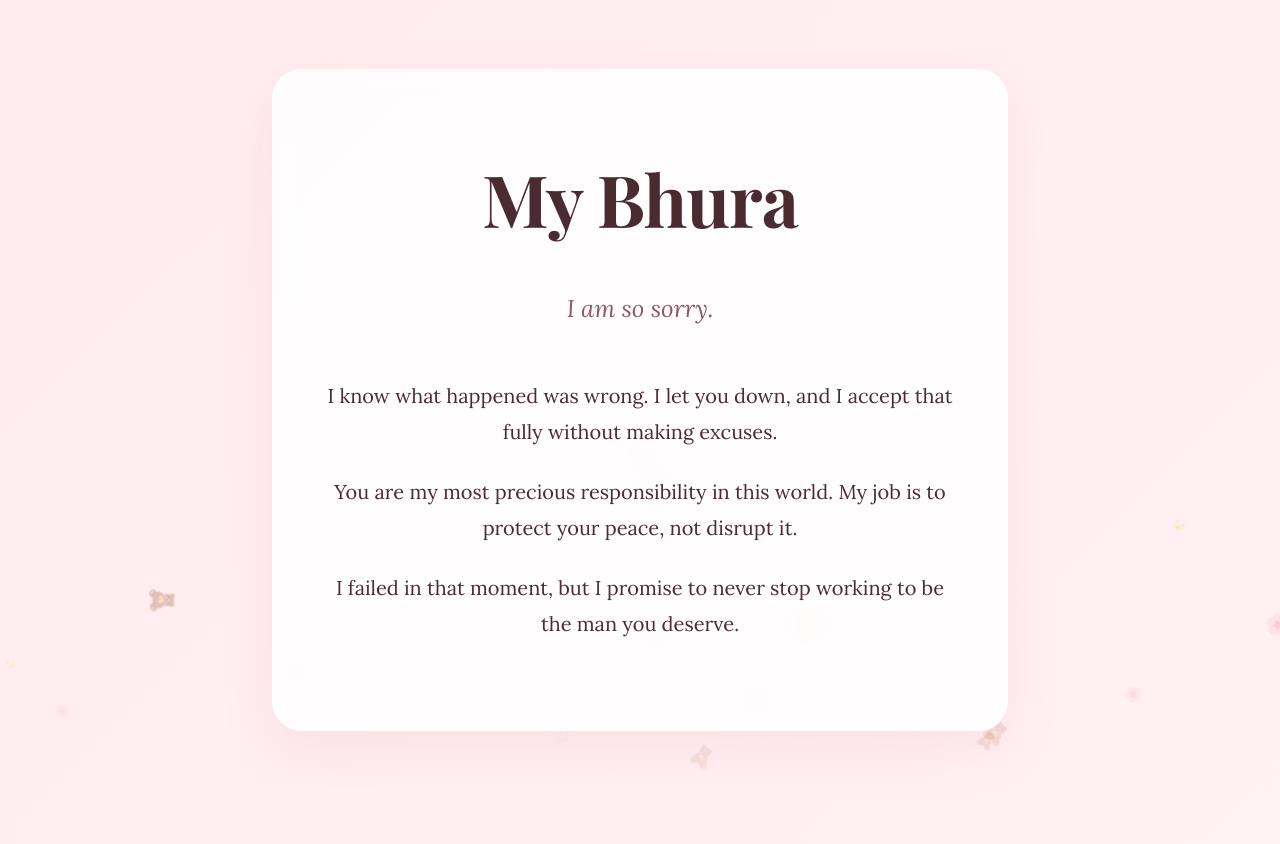
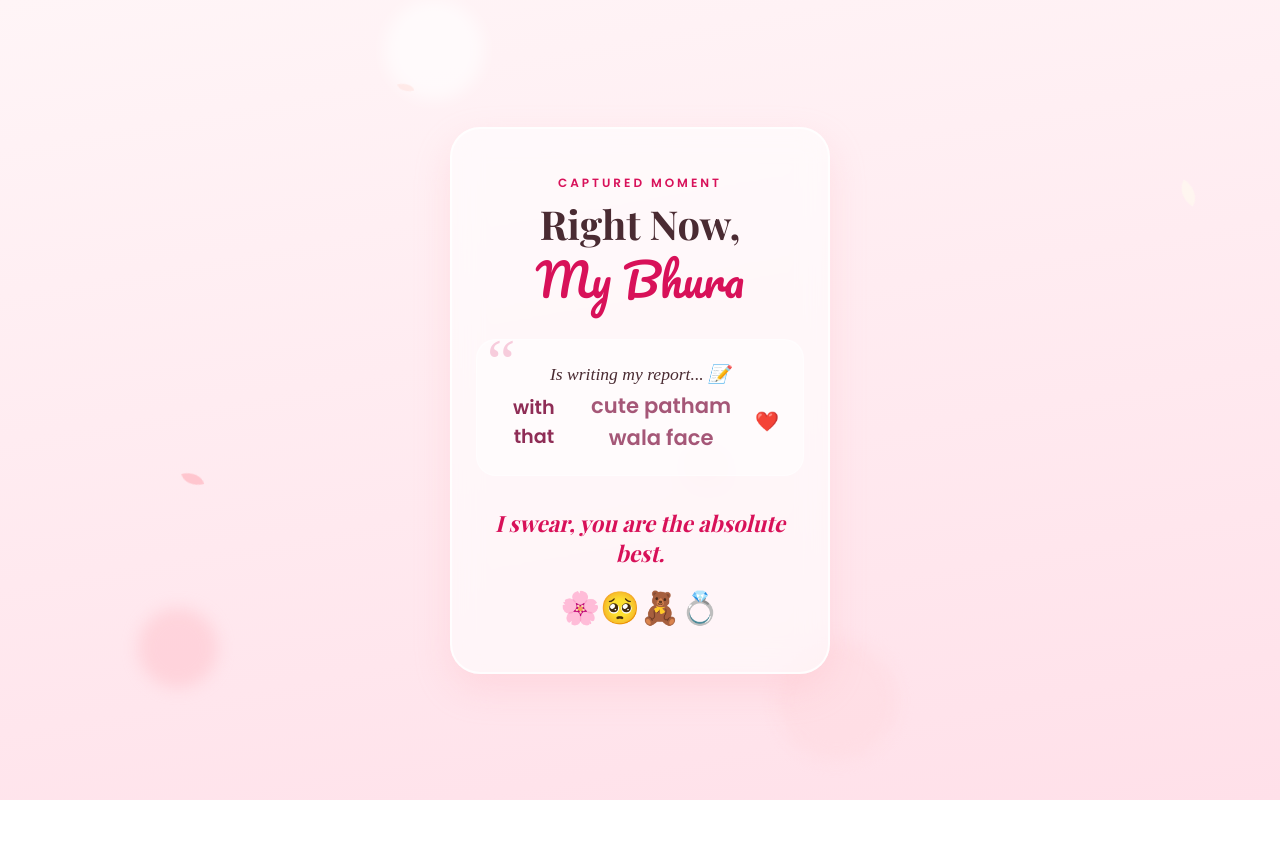
Before and after one commit to Pratham-ji/Notes, a plain HTML site: page index.html in a window 1280 px wide. Shown: the top 844 px of the page. After the commit the page ends 800 px from the top, so only its background shows below. Drawn offline with nearby package versions, Linux system fonts and the light colour scheme; a web font is replaced by a local one.

Commit message:
Update index.html

```diff
--- a/index.html
+++ b/index.html
@@ -2,296 +2,263 @@
 <html lang="en">
 <head>
     <meta charset="UTF-8">
-    <meta name="viewport" content="width=device-width, initial-scale=1.0">
-    <title>For My Bhura</title>
+    <meta name="viewport" content="width=device-width, initial-scale=1.0, maximum-scale=1.0, user-scalable=no">
+    <title>Right Now...</title>
 
     <link rel="preconnect" href="https://fonts.googleapis.com">
     <link rel="preconnect" href="https://fonts.gstatic.com" crossorigin>
-    <link href="https://fonts.googleapis.com/css2?family=Lora:ital,wght@0,400;0,500;1,400&family=Playfair+Display:ital,wght@0,500;0,700;1,500&display=swap" rel="stylesheet">
+    <link href="https://fonts.googleapis.com/css2?family=Pacifico&family=Playfair+Display:ital,wght@0,400;0,700;1,400&family=Poppins:wght@300;600&display=swap" rel="stylesheet">
 
     <style>
-        /* --- RESET & VARIABLES --- */
-        :root {
-            --bg-color: #FFF5F7; /* Very soft blush pink */
-            --text-dark: #4A2B32; /* Deep warm burgundy/brown */
-            --text-light: #8B5A65; /* Soft rose */
-            --accent: #E5989B; /* Cute pastel pink */
-            --card-bg: rgba(255, 255, 255, 0.85);
-        }
-
+        /* --- MOBILE RESET & SETUP --- */
         * {
             margin: 0;
             padding: 0;
             box-sizing: border-box;
+            -webkit-tap-highlight-color: transparent;
         }
 
-        body {
-            font-family: 'Lora', serif;
-            background: linear-gradient(135deg, #FFEBF0 0%, #FFF5F7 100%);
-            color: var(--text-dark);
-            line-height: 1.8;
-            overflow-x: hidden;
-            scroll-behavior: smooth;
+        body, html {
+            width: 100%;
+            height: 100%;
+            overflow: hidden; /* Keep it contained */
+            /* Dreamy pastel gradient to match the bouquet and vibe */
+            background: linear-gradient(170deg, #fff5f7 0%, #ffe0e9 100%);
+            font-family: 'Poppins', sans-serif;
+            display: flex;
+            justify-content: center;
+            align-items: center;
         }
 
-        /* --- FLOATING BACKGROUND HEARTS --- */
-        .bg-hearts {
-            position: fixed;
+        /* --- DYNAMIC BACKGROUND ELEMENTS --- */
+        .bokeh-bg {
+            position: absolute;
             top: 0;
             left: 0;
             width: 100%;
             height: 100%;
-            pointer-events: none;
-            z-index: 0;
+            z-index: 1;
             overflow: hidden;
         }
 
-        .heart {
+        .bokeh-dot {
             position: absolute;
-            color: var(--accent);
-            opacity: 0.2;
-            animation: floatUp 15s linear infinite;
+            border-radius: 50%;
+            background: rgba(255, 182, 193, 0.4);
+            filter: blur(8px);
+            animation: float 20s infinite linear;
+            pointer-events: none;
         }
 
-        @keyframes floatUp {
-            0% { transform: translateY(100vh) scale(0.5) rotate(0deg); opacity: 0; }
-            20% { opacity: 0.3; }
-            80% { opacity: 0.3; }
-            100% { transform: translateY(-20vh) scale(1.2) rotate(360deg); opacity: 0; }
+        @keyframes float {
+            0% { transform: translateY(100vh) translateX(0px); opacity: 0; }
+            10% { opacity: 1; }
+            90% { opacity: 1; }
+            100% { transform: translateY(-20vh) translateX(50px); opacity: 0; }
         }
 
-        /* --- LAYOUT & SECTIONS --- */
-        .container {
-            max-width: 800px;
-            margin: 0 auto;
-            padding: 0 2rem;
-            position: relative;
-            z-index: 1;
+        /* Create different sizes of bokeh dots via JS or manually */
+        .bokeh-dot:nth-child(1) { width: 80px; height: 80px; left: 10%; animation-duration: 25s; }
+        .bokeh-dot:nth-child(2) { width: 120px; height: 120px; left: 60%; animation-duration: 18s; animation-delay: 2s; background: rgba(255, 218, 224, 0.5); }
+        .bokeh-dot:nth-child(3) { width: 50px; height: 50px; left: 80%; animation-duration: 30s; animation-delay: 5s; }
+        .bokeh-dot:nth-child(4) { width: 100px; height: 100px; left: 30%; animation-duration: 22s; animation-delay: 8s; background: rgba(255, 255, 255, 0.6); }
+
+        /* --- FALLING PETALS --- */
+        .petals-container {
+            position: absolute;
+            top: 0;
+            left: 0;
+            width: 100%;
+            height: 100%;
+            z-index: 2;
+            pointer-events: none;
         }
 
-        section {
-            min-height: 100vh;
-            display: flex;
-            flex-direction: column;
-            justify-content: center;
-            align-items: center;
+        .petal {
+            position: absolute;
+            display: block;
+            background-color: #ffb6c1; /* Light pink rose color */
+            border-radius: 150% 0 150% 0;
+            animation: petal-fall 10s infinite linear;
+            opacity: 0.7;
+        }
+
+        @keyframes petal-fall {
+            0% { top: -10%; transform: translateX(0) rotate(0deg); }
+            100% { top: 110%; transform: translateX(100px) rotate(450deg); }
+        }
+
+        /* Define various petal animations and starting positions */
+        .petal:nth-child(1) { left: 10%; width: 15px; height: 20px; animation-duration: 7s; animation-delay: 1s; }
+        .petal:nth-child(2) { left: 30%; width: 10px; height: 15px; animation-duration: 12s; animation-delay: 3s; background-color: #ffe4e1;}
+        .petal:nth-child(3) { left: 50%; width: 20px; height: 25px; animation-duration: 9s; animation-delay: 0s; }
+        .petal:nth-child(4) { left: 70%; width: 12px; height: 18px; animation-duration: 15s; animation-delay: 5s; }
+        .petal:nth-child(5) { left: 90%; width: 18px; height: 22px; animation-duration: 11s; animation-delay: 2s; background-color: #fffaf0;}
+
+        /* --- THE MAIN CARD --- */
+        .mobile-container {
+            width: 90%;
+            max-width: 380px; /* Perfect phone width */
+            padding: 2.5rem 1.5rem;
+            background: rgba(255, 255, 255, 0.6);
+            backdrop-filter: blur(15px);
+            -webkit-backdrop-filter: blur(15px);
+            border-radius: 30px;
+            border: 2px solid rgba(255, 255, 255, 0.8);
+            box-shadow: 0 15px 35px rgba(255, 182, 193, 0.3);
+            z-index: 10;
             text-align: center;
-            padding: 4rem 0;
+            opacity: 0;
+            transform: scale(0.9);
+            animation: cardPopIn 1s cubic-bezier(0.175, 0.885, 0.32, 1.275) forwards 0.5s;
+        }
+
+        @keyframes cardPopIn {
+            to { opacity: 1; transform: scale(1); }
         }
 
         /* --- TYPOGRAPHY --- */
-        h1, h2, h3 {
-            font-family: 'Playfair Display', serif;
-            margin-bottom: 1.5rem;
+        .moment-tag {
+            font-size: 0.75rem;
+            text-transform: uppercase;
+            letter-spacing: 3px;
+            color: #d81159;
+            font-weight: 600;
+            margin-bottom: 0.5rem;
+            display: inline-block;
+            opacity: 0;
+            animation: fadeIn 1s ease forwards 1s;
         }
 
         h1 {
-            font-size: 4.5rem;
-            color: var(--text-dark);
-            letter-spacing: -1px;
+            font-family: 'Playfair Display', serif;
+            font-weight: 700;
+            font-size: 2.5rem;
+            color: #4A2B32;
+            margin-bottom: 2rem;
+            line-height: 1.2;
+            opacity: 0;
+            animation: fadeIn 1s ease forwards 1.3s;
         }
 
-        .subtitle {
-            font-size: 1.5rem;
-            color: var(--text-light);
-            font-style: italic;
+        h1 span.bhura {
+            font-family: 'Pacifico', cursive;
+            color: #d81159;
+            font-size: 2.8rem;
+            font-weight: 400;
+            display: block;
+            margin-top: 5px;
         }
 
-        p {
-            font-size: 1.25rem;
-            margin-bottom: 1.5rem;
-            color: var(--text-dark);
+        .live-description {
+            position: relative;
+            background: rgba(255, 255, 255, 0.5);
+            padding: 1.5rem;
+            border-radius: 20px;
+            margin-bottom: 2rem;
+            border: 1px solid rgba(255, 255, 255, 0.5);
+            opacity: 0;
+            animation: fadeIn 1s ease forwards 2s;
         }
 
-        /* --- ELEGANT CARDS --- */
-        .glass-card {
-            background: var(--card-bg);
-            backdrop-filter: blur(10px);
-            -webkit-backdrop-filter: blur(10px);
-            padding: 4rem 3rem;
-            border-radius: 30px;
-            box-shadow: 0 20px 50px rgba(229, 152, 155, 0.15);
-            border: 1px solid rgba(255, 255, 255, 0.6);
-            transform: translateY(30px);
-            opacity: 0;
-            transition: all 1s cubic-bezier(0.22, 1, 0.36, 1);
+        .live-description::before {
+            content: '“';
+            position: absolute;
+            top: -10px;
+            left: 10px;
+            font-family: serif;
+            font-size: 4rem;
+            color: rgba(216, 17, 89, 0.2);
+            line-height: 1;
         }
 
-        .glass-card.visible {
-            transform: translateY(0);
-            opacity: 1;
+        .report-text {
+            font-family: 'Lora', serif;
+            font-style: italic;
+            font-size: 1.1rem;
+            color: #4A2B32;
+            margin-bottom: 0.5rem;
         }
 
-        .highlight {
-            color: var(--accent);
-            font-weight: 500;
-            font-style: italic;
+        .patham-text {
+            color: #8f2d56;
+            font-weight: 600;
+            font-size: 1.2rem;
+            display: flex;
+            align-items: center;
+            justify-content: center;
+            gap: 8px;
         }
 
-        /* --- BUTTON --- */
-        .btn-container {
-            margin-top: 2rem;
+        .final-promise {
+            font-family: 'Playfair Display', serif;
+            font-size: 1.4rem;
+            color: #d81159;
+            font-weight: 700;
+            font-style: italic;
+            margin-bottom: 1rem;
+            opacity: 0;
+            animation: fadeIn 1s ease forwards 3s;
         }
 
-        .btn {
-            background: var(--accent);
-            color: white;
-            border: none;
-            padding: 1.2rem 3rem;
-            font-size: 1.1rem;
-            font-family: 'Playfair Display', serif;
-            border-radius: 50px;
-            cursor: pointer;
-            box-shadow: 0 10px 20px rgba(229, 152, 155, 0.3);
-            transition: all 0.3s ease;
-            letter-spacing: 1px;
+        .emoji-line {
+            font-size: 2rem;
+            margin-top: 1rem;
+            opacity: 0;
+            animation: fadeIn 1s ease forwards 3.5s;
         }
 
-        .btn:hover {
-            transform: translateY(-3px) scale(1.02);
-            box-shadow: 0 15px 25px rgba(229, 152, 155, 0.4);
-            background: #d48285;
+        @keyframes fadeIn {
+            to { opacity: 1; transform: translateY(0); }
         }
 
-        /* --- ANIMATIONS --- */
-        .fade-in {
-            opacity: 0;
-            transform: translateY(20px);
-            transition: all 1s ease;
+        /* Pulse animation for the paths-text */
+        .pulse {
+            display: inline-block;
+            animation: pulse-red 2s infinite;
         }
 
-        .fade-in.visible {
-            opacity: 1;
-            transform: translateY(0);
+        @keyframes pulse-red {
+            0% { transform: scale(1); opacity: 1; }
+            50% { transform: scale(1.1); opacity: 0.8; }
+            100% { transform: scale(1); opacity: 1; }
         }
 
-        /* Mobile adjustments */
-        @media (max-width: 768px) {
-            h1 { font-size: 3.5rem; }
-            .glass-card { padding: 3rem 1.5rem; }
-            p { font-size: 1.1rem; }
-        }
     </style>
 </head>
 <body>
 
-    <div class="bg-hearts" id="bg-hearts"></div>
+    <div class="bokeh-bg">
+        <div class="bokeh-dot"></div>
+        <div class="bokeh-dot"></div>
+        <div class="bokeh-dot"></div>
+        <div class="bokeh-dot"></div>
+    </div>
 
-    <section id="hero">
-        <div class="container">
-            <div class="glass-card fade-in">
-                <h1>My Bhura</h1>
-                <p class="subtitle">I am so sorry.</p>
-                <div style="margin-top: 3rem;">
-                    <p>I know what happened was wrong. I let you down, and I accept that fully without making excuses.</p>
-                    <p>You are my most precious responsibility in this world. My job is to protect your peace, not disrupt it.</p>
-                    <p>I failed in that moment, but I promise to never stop working to be the man you deserve.</p>
-                </div>
-            </div>
+    <div class="petals-container">
+        <div class="petal"></div>
+        <div class="petal"></div>
+        <div class="petal"></div>
+        <div class="petal"></div>
+        <div class="petal"></div>
+    </div>
+
+    <div class="mobile-container">
+        <span class="moment-tag">Captured Moment</span>
+
+        <h1>Right Now, <span class="bhura">My Bhura</span></h1>
+
+        <div class="live-description">
+            <p class="report-text">Is writing my report... 📝</p>
+            <p class="patham-text">with that <span class="pulse">cute patham wala face</span> ❤️</p>
         </div>
-    </section>
 
-    <section>
-        <div class="container">
-            <div class="glass-card fade-in">
-                <h2>I Am Right Here</h2>
-                <p>Things might feel heavy right now, but <span class="highlight">we got this</span>.</p>
-                <p>I am not going anywhere. Through the good days, the bad days, and the days where we just need to figure things out again.</p>
-                <p>You and me, Anushka. Always.</p>
-            </div>
+        <p class="final-promise">I swear, you are the absolute best.</p>
+
+        <div class="emoji-line">
+            🌸🥺🧸💍
         </div>
-    </section>
+    </div>
 
-    <section>
-        <div class="container">
-            <div class="glass-card fade-in">
-                <h2>Our Future</h2>
-                <p>This is just a tiny bump in our story.</p>
-                <p>We are going to get married. We are going to build the most beautiful, perfect, and chaotic life together.</p>
-                <p>This will be the best love story ever written. I promise.</p>
-
-                <div class="btn-container">
-                    <button class="btn" id="loveBtn">I love you, wifeyyy</button>
-                </div>
-            </div>
-        </div>
-    </section>
-
-    <script>
-        // --- CREATE FLOATING BACKGROUND HEARTS ---
-        const heartsContainer = document.getElementById('bg-hearts');
-        const heartSymbols = ['🤍', '🌸', '✨', '🧸'];
-
-        for (let i = 0; i < 20; i++) {
-            let heart = document.createElement('div');
-            heart.classList.add('heart');
-            heart.innerText = heartSymbols[Math.floor(Math.random() * heartSymbols.length)];
-            heart.style.left = `${Math.random() * 100}vw`;
-            heart.style.animationDuration = `${Math.random() * 10 + 10}s`; // 10s to 20s
-            heart.style.animationDelay = `${Math.random() * 5}s`;
-            heart.style.fontSize = `${Math.random() * 1.5 + 1}rem`;
-            heartsContainer.appendChild(heart);
-        }
-
-        // --- SCROLL ANIMATIONS ---
-        const observerOptions = {
-            root: null,
-            rootMargin: '0px',
-            threshold: 0.2
-        };
-
-        const observer = new IntersectionObserver((entries, observer) => {
-            entries.forEach(entry => {
-                if (entry.isIntersecting) {
-                    entry.target.classList.add('visible');
-                }
-            });
-        }, observerOptions);
-
-        document.querySelectorAll('.fade-in').forEach(element => {
-            observer.observe(element);
-        });
-
-        // --- BUTTON INTERACTION ---
-        const btn = document.getElementById('loveBtn');
-        btn.addEventListener('click', function() {
-            this.innerText = "Forever & Always 💍";
-            this.style.background = "#4A2B32";
-            this.style.transform = "scale(1.05)";
-
-            // Create a burst of emojis
-            for(let i=0; i<30; i++) {
-                createBurst();
-            }
-        });
-
-        function createBurst() {
-            const burst = document.createElement('div');
-            burst.innerText = '🌸';
-            burst.style.position = 'fixed';
-            burst.style.left = '50%';
-            burst.style.top = '80%';
-            burst.style.fontSize = '2rem';
-            burst.style.pointerEvents = 'none';
-            burst.style.zIndex = '100';
-
-            // Random trajectory
-            const angle = Math.random() * Math.PI * 2;
-            const velocity = 10 + Math.random() * 20;
-            const tx = Math.cos(angle) * velocity * 15;
-            const ty = Math.sin(angle) * velocity * 15 - 100;
-
-            burst.animate([
-                { transform: 'translate(-50%, -50%) scale(0.5)', opacity: 1 },
-                { transform: `translate(calc(-50% + ${tx}px), calc(-50% + ${ty}px)) scale(1.5)`, opacity: 0 }
-            ], {
-                duration: 1000 + Math.random() * 1000,
-                easing: 'cubic-bezier(0.25, 1, 0.5, 1)'
-            });
-
-            document.body.appendChild(burst);
-            setTimeout(() => burst.remove(), 2000);
-        }
-    </script>
 </body>
 </html>
```
